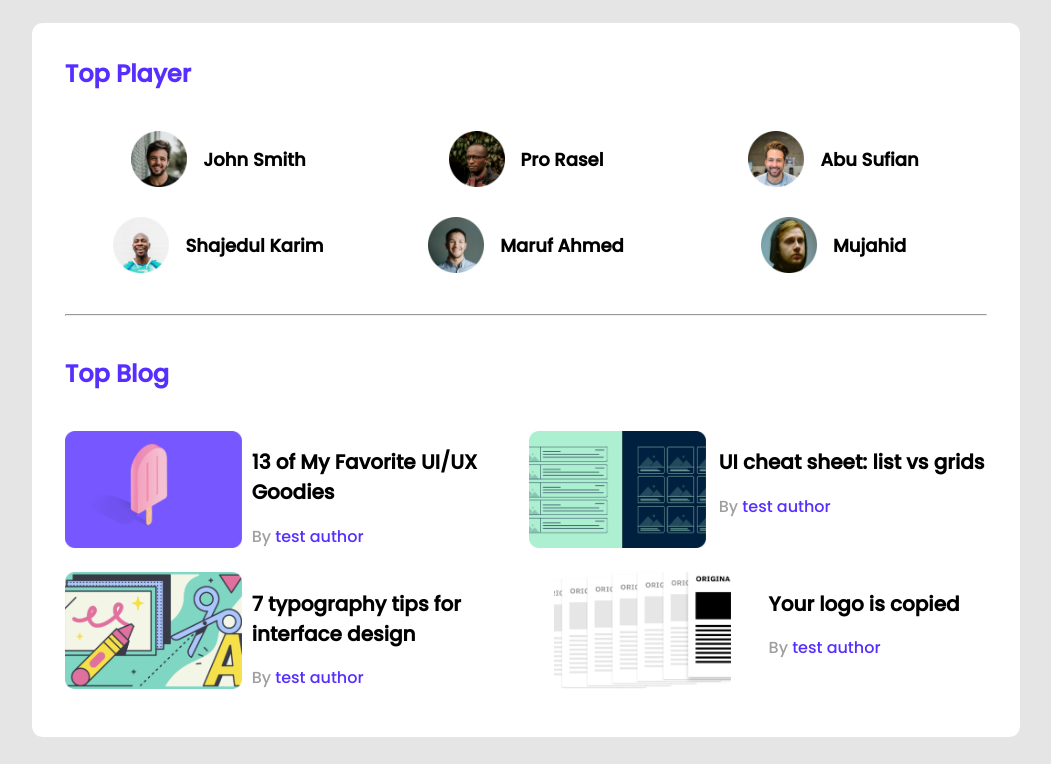
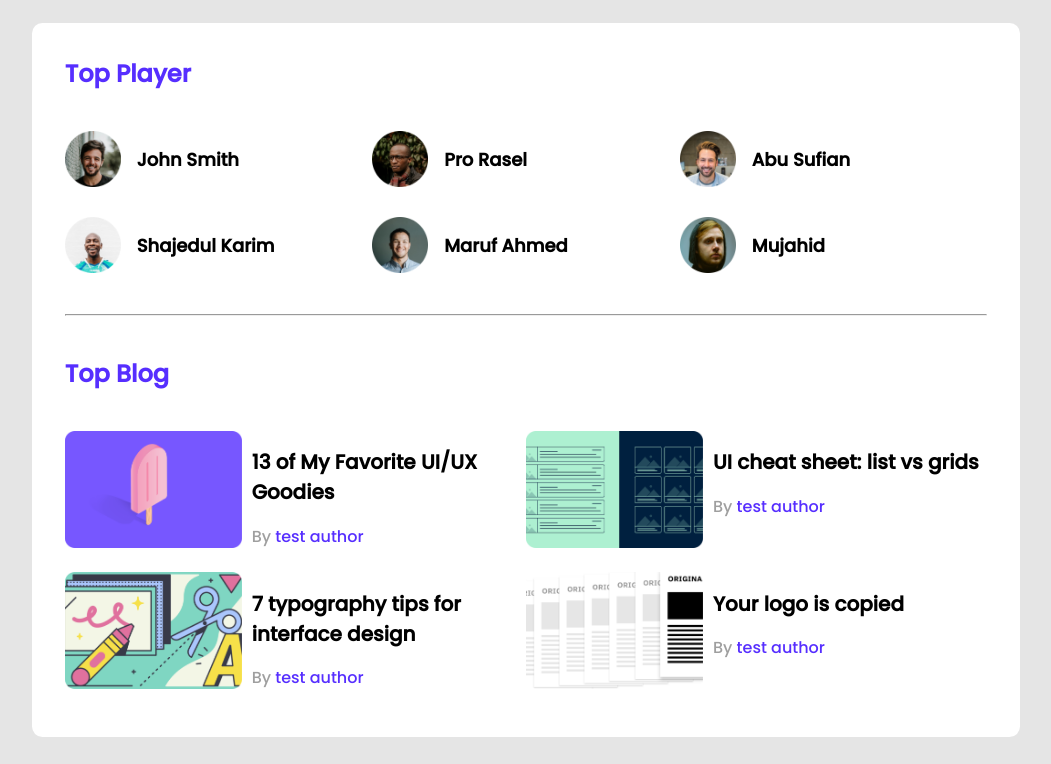
Before and after one commit to ihasaniftekhar/leader-board, a plain HTML site: page index.html in a window 1280 px wide. Shown: the top 764 px of the page, without its empty margins (114-1165 px from the left). Drawn offline with Linux system fonts and the light colour scheme.

Commit message:
some of the demo data updates

```diff
--- a/styles/style.css
+++ b/styles/style.css
@@ -45,7 +45,7 @@ body{
 .player{
     display: flex;
     align-items: center;
-    justify-content:center;
+    justify-content:left;
 
 }
 .player img{
@@ -65,7 +65,7 @@ body{
 \*------------------*/
 article{
     display: flex;
-    justify-content: space-evenly;
+    justify-content: left;
 }
 .blogs{
     display: grid;
```
